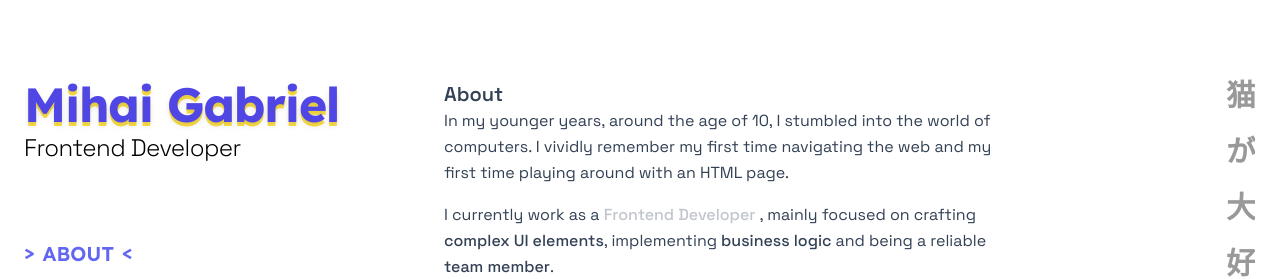
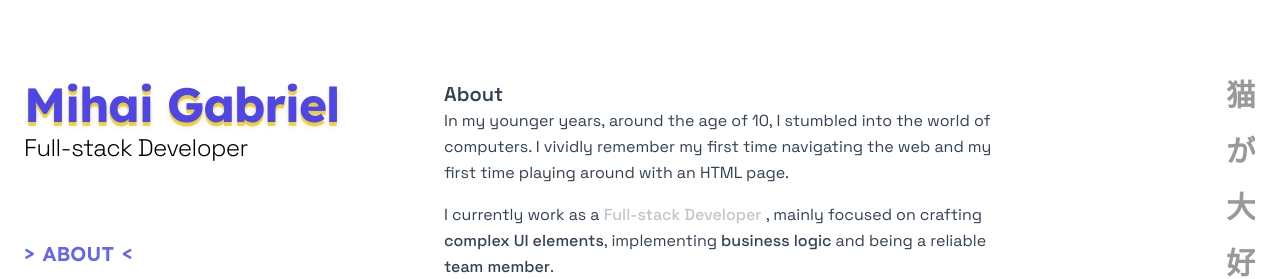
Before and after one commit to mihai-gabriel/mihai-gabriel.github.io, a SvelteKit app: page / in a window 1280 px wide. Shown: the top 279 px of the page. Built offline with nearby package versions, Linux system fonts and the light colour scheme; a web font is replaced by a local one.

Commit message:
Replace frontend for fullstack, since I've done both

```diff
--- a/src/routes/(app)/+layout.svelte
+++ b/src/routes/(app)/+layout.svelte
@@ -17,7 +17,7 @@
       <div class="flex flex-1 flex-col items-start space-y-1 rounded-xl">
         <Title text="Mihai Gabriel" />
         <h2 class="font-space font-light tracking-tight md:text-lg xl:text-2xl dark:text-slate-300">
-          Frontend Developer
+          Full-stack Developer
         </h2>
       </div>
       <MobileNavigation />
--- a/src/routes/(app)/+page.svelte
+++ b/src/routes/(app)/+page.svelte
@@ -76,7 +76,7 @@
           bind:this={backgroundText}
           class="font-medium hover:text-indigo-600 md:opacity-30 dark:hover:text-indigo-300"
         >
-          Frontend Developer
+          Full-stack Developer
         </span>
         <div class="absolute -top-0.5 left-0">
           {#if startTypewriter}
@@ -85,7 +85,7 @@
               class="font-medium hover:text-indigo-600 dark:hover:text-indigo-300"
               in:typewriter
             >
-              Frontend Developer
+              Full-stack Developer
             </span>
           {:else if !spoiler}
             <!--            <span-->
@@ -96,7 +96,7 @@
             <!--              class:text-indigo-800={spoiler}-->
             <!--            >-->
             <span class="font-medium hover:text-indigo-800 dark:hover:text-indigo-300">
-              Frontend Developer
+              Full-stack Developer
             </span>
           {/if}
         </div>
--- a/src/routes/(app)/experience/+page.svelte
+++ b/src/routes/(app)/experience/+page.svelte
@@ -26,7 +26,9 @@
       </p>
       <article>
         <p class="py-1 text-sm text-slate-800 md:hidden dark:text-slate-300">APR 2022 — PRESENT</p>
-        <h4 class="text-lg font-semibold dark:text-white">Frontend Developer &bullet; Rebeldot</h4>
+        <h4 class="text-lg font-semibold dark:text-white">
+          Full-stack Developer &bullet; Rebeldot
+        </h4>
         <p>
           As a developer, I excel in delivering web solutions under tight deadlines, creating
           captivating UI components, and refactoring key project elements. I've successfully
```
